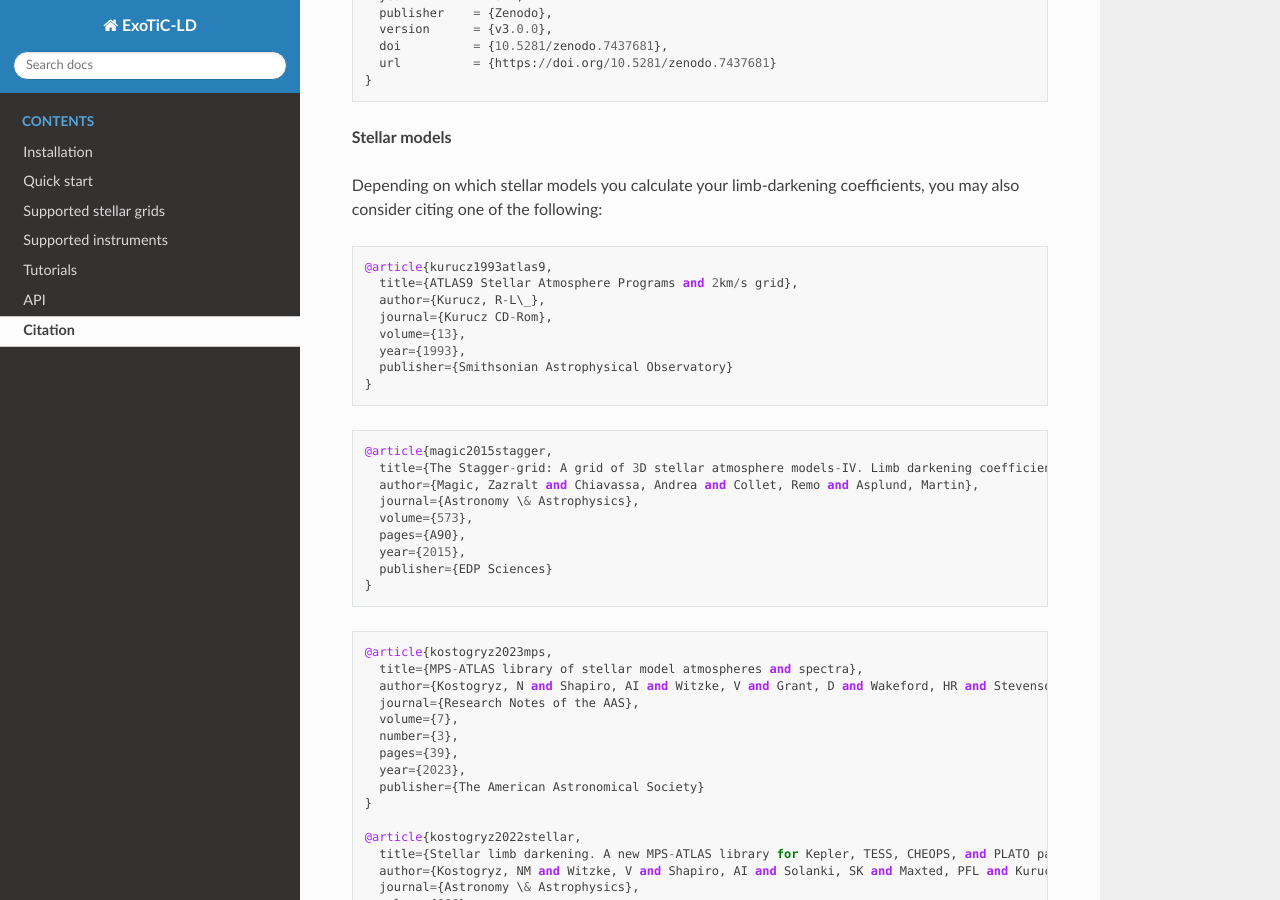
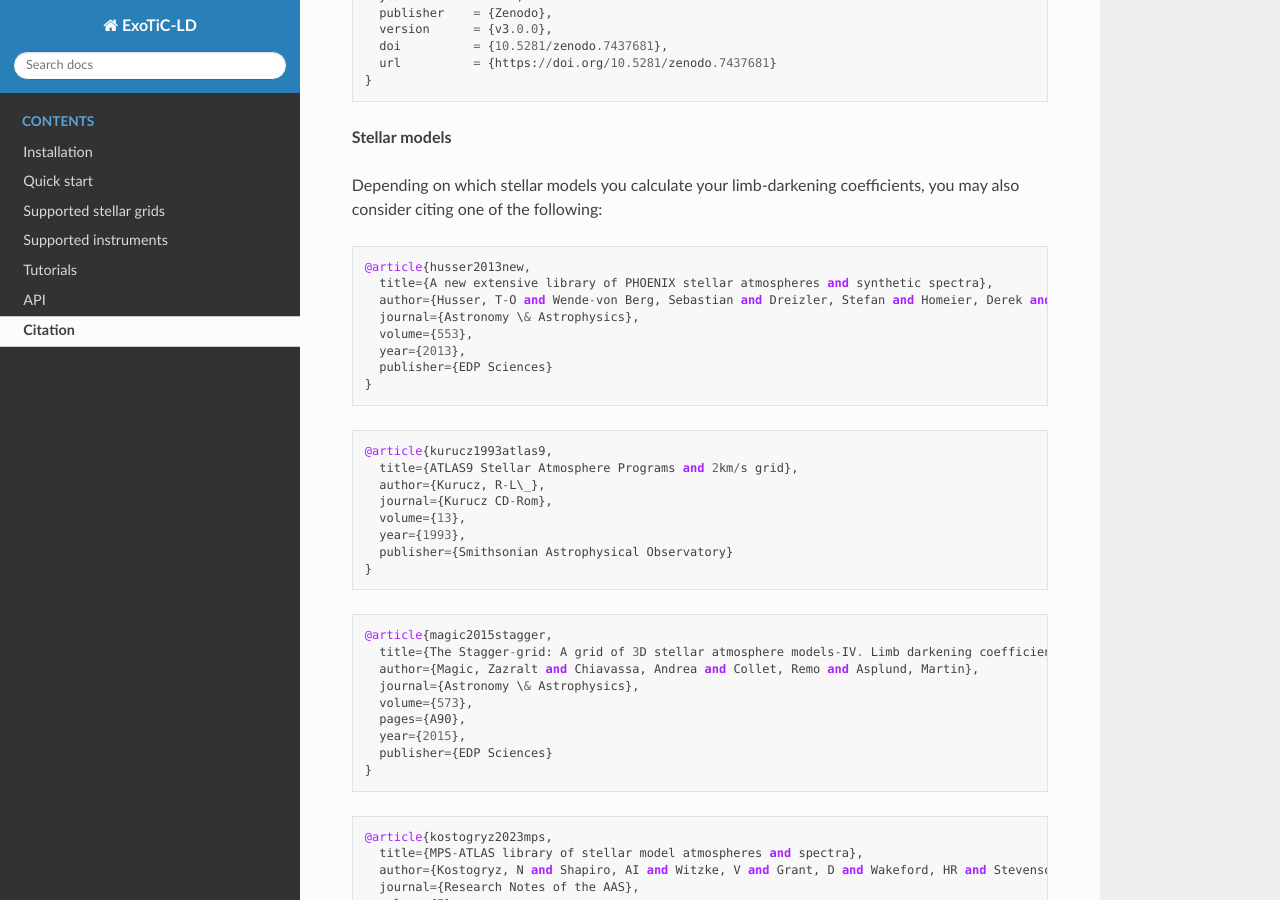
Before and after one commit to Exo-TiC/ExoTiC-LD, a Sphinx documentation site: the page built from docs/source/views/citation.rst, in a window 1280 px wide and 900 px high, scrolled down 317 px. Built offline with Sphinx 7.4.7 and the Read the Docs theme 2.0.0, drawn with Linux system fonts in a browser that asks for light colours.

Commit message:
Add phoenix to docs.

```diff
--- a/docs/source/views/api/ld_laws.rst
+++ b/docs/source/views/api/ld_laws.rst
@@ -10,6 +10,7 @@ Limb-darkening laws
 
    linear_ld_law
    quadratic_ld_law
+   kipping_ld_law
    squareroot_ld_law
    nonlinear_3param_ld_law
    nonlinear_4param_ld_law
--- a/docs/source/views/citation.rst
+++ b/docs/source/views/citation.rst
@@ -22,6 +22,17 @@ If you make use of ExoTiC-LD in your research, please cite
 
 Depending on which stellar models you calculate your limb-darkening
 coefficients, you may also consider citing one of the following:
+
+.. code-block::
+
+    @article{husser2013new,
+      title={A new extensive library of PHOENIX stellar atmospheres and synthetic spectra},
+      author={Husser, T-O and Wende-von Berg, Sebastian and Dreizler, Stefan and Homeier, Derek and Reiners, Ansgar and Barman, Travis and Hauschildt, Peter H},
+      journal={Astronomy \& Astrophysics},
+      volume={553},
+      year={2013},
+      publisher={EDP Sciences}
+    }
 
 .. code-block::
 
```
Also changed, not shown: docs/source/views/supported_stellar_grids.rst (+11 -0 lines).
